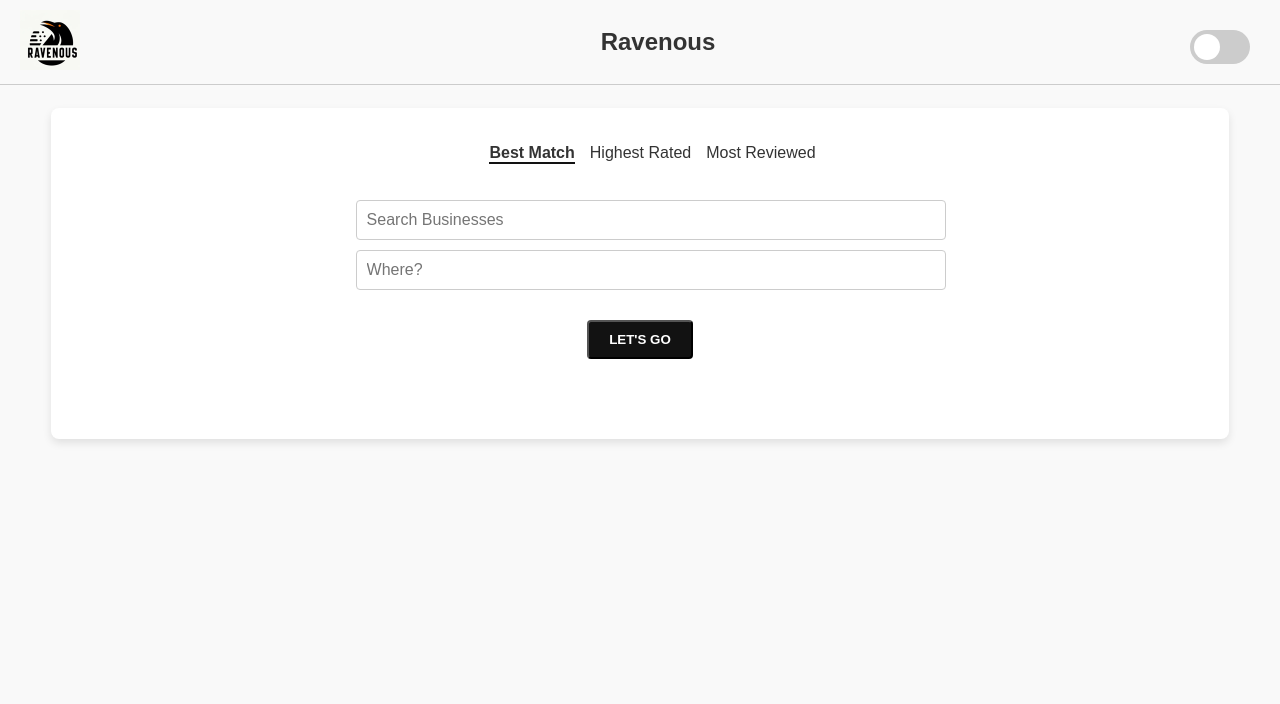
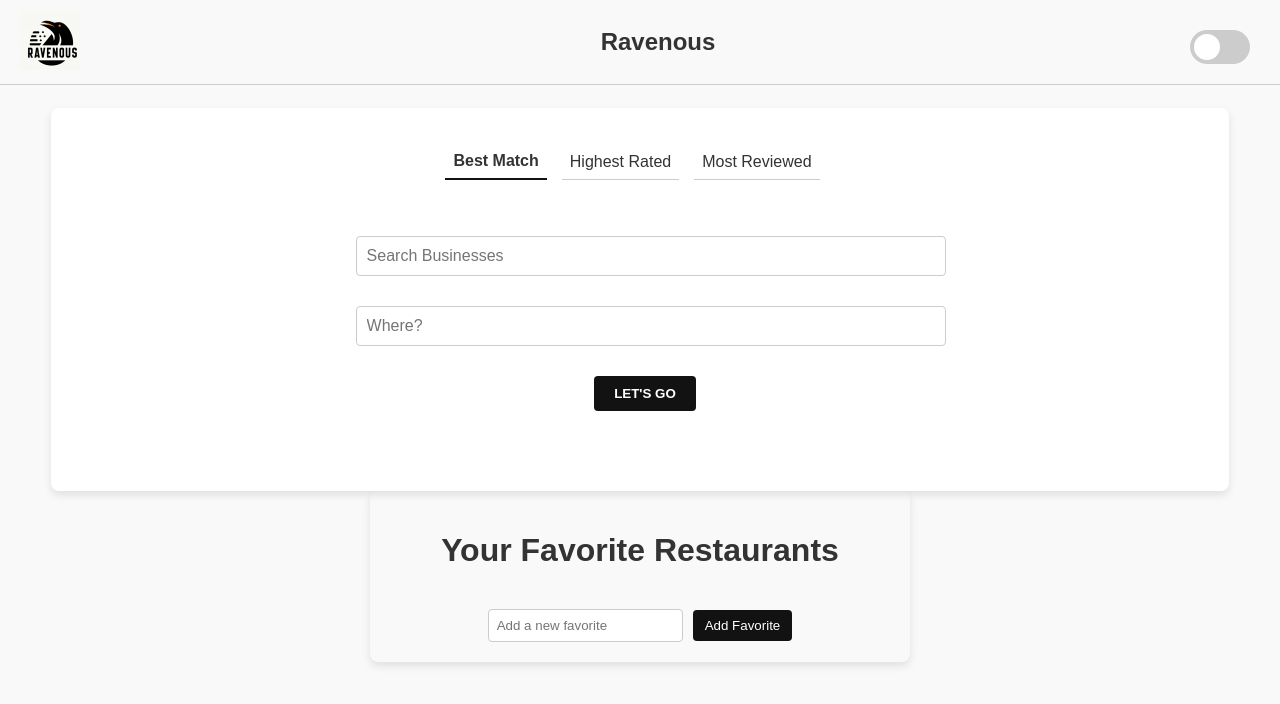
Before and after one commit to MitjaDragan/Ravenous, a React (Create React App) app: page /favorites in a window 1280 px wide. Shown: the top 704 px of the page. Built offline with nearby package versions, Linux system fonts and the light colour scheme.

Commit message:
Improved favorites functionality and added /favorites

```diff
--- a/src/App.js
+++ b/src/App.js
@@ -6,6 +6,7 @@ import BusinessList from './components/BusinessList';
 import BusinessDetail from './components/BusinessDetail';
 import ThemeToggle from './components/ThemeToggle';
 import SearchBar from './components/SearchBar';
+import Favorites from './components/Favorites';
 import Yelp from './Yelp';
 import { Link, BrowserRouter as Router, Route, Routes } from 'react-router-dom';
 import { GoogleOAuthProvider } from '@react-oauth/google';
@@ -53,6 +54,7 @@ function App() {
               <Route path="/" element={<Homepage />} />
               <Route path="/businesses" element={<BusinessList businesses={businesses} />} />
               <Route path="/business/:id" element={<BusinessDetail />} />
+              <Route path="/favorites" element={<Favorites />} />
             </Routes>
           </div>
         </Router>
--- /dev/null
+++ b/src/components/Favorites.css
@@ -0,0 +1,48 @@
+.Favorites-container {
+  max-width: 500px;
+  margin: 0 auto; /* Center horizontally */
+  padding: 20px;
+  background-color: #f9f9f9;
+  border-radius: 8px;
+  box-shadow: 0 4px 8px rgba(0, 0, 0, 0.1);
+  text-align: center; /* Center the text */
+}
+
+/* Style the heading */
+.Favorites-container h1 {
+  margin-bottom: 20px;
+}
+
+ul {
+    list-style-type: none;
+    padding: 0;
+  }
+
+  li {
+    display: flex;
+    justify-content: space-between;
+    align-items: center;
+    padding: 8px;
+    border-bottom: 1px solid #ccc;
+  }
+
+  input {
+    margin-top: 20px;
+    padding: 8px;
+    border: 1px solid #ccc;
+    border-radius: 4px;
+  }
+
+  button {
+    margin-left: 10px;
+    padding: 8px 12px;
+    background-color: var(--accent-color);
+    color: white;
+    border: none;
+    border-radius: 4px;
+    cursor: pointer;
+  }
+
+  button:hover {
+    background-color: #005bb5;
+  }
--- /dev/null
+++ b/src/components/Favorites.js
@@ -0,0 +1,53 @@
+import React, { useState, useEffect } from 'react';
+import './Favorites.css';
+
+function Favorites() {
+  const [favorites, setFavorites] = useState([]);
+  const [newFavorite, setNewFavorite] = useState('');
+
+  // Load favorites from local storage when the component mounts
+  useEffect(() => {
+    const storedFavorites = JSON.parse(localStorage.getItem('favorites')) || [];
+    setFavorites(storedFavorites);
+  }, []);
+
+  // Save favorites to local storage whenever they change
+  useEffect(() => {
+    localStorage.setItem('favorites', JSON.stringify(favorites));
+  }, [favorites]);
+
+  const addFavorite = () => {
+    if (newFavorite.trim()) {
+      setFavorites([...favorites, newFavorite.trim()]);
+      setNewFavorite('');
+    }
+  };
+
+  const removeFavorite = (index) => {
+    const updatedFavorites = favorites.filter((_, i) => i !== index);
+    setFavorites(updatedFavorites);
+  };
+
+  return (
+    <div className="Favorites-container">
+      <h1>Your Favorite Restaurants</h1>
+      <ul>
+        {favorites.map((favorite, index) => (
+          <li key={index}>
+            {favorite}
+            <button onClick={() => removeFavorite(index)}>Remove</button>
+          </li>
+        ))}
+      </ul>
+      <input
+        type="text"
+        placeholder="Add a new favorite"
+        value={newFavorite}
+        onChange={(e) => setNewFavorite(e.target.value)}
+      />
+      <button onClick={addFavorite}>Add Favorite</button>
+    </div>
+  );
+}
+
+export default Favorites;
```
